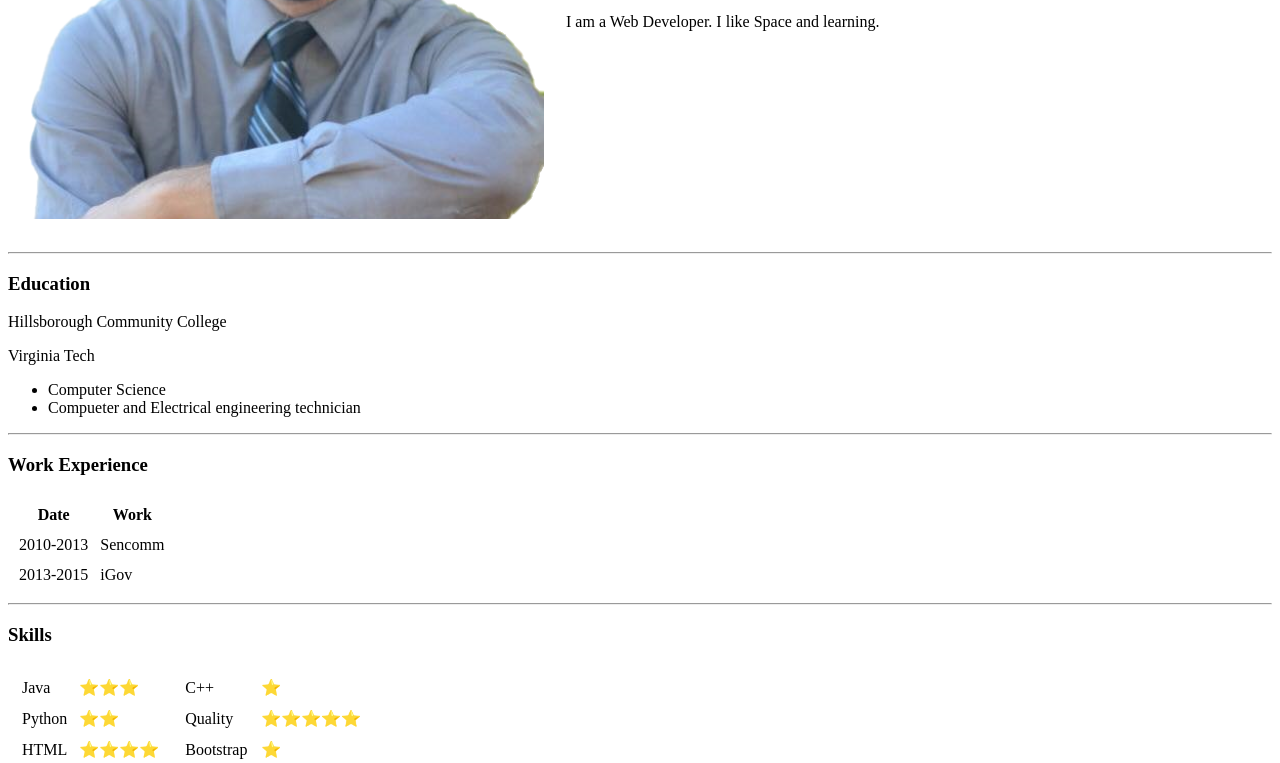
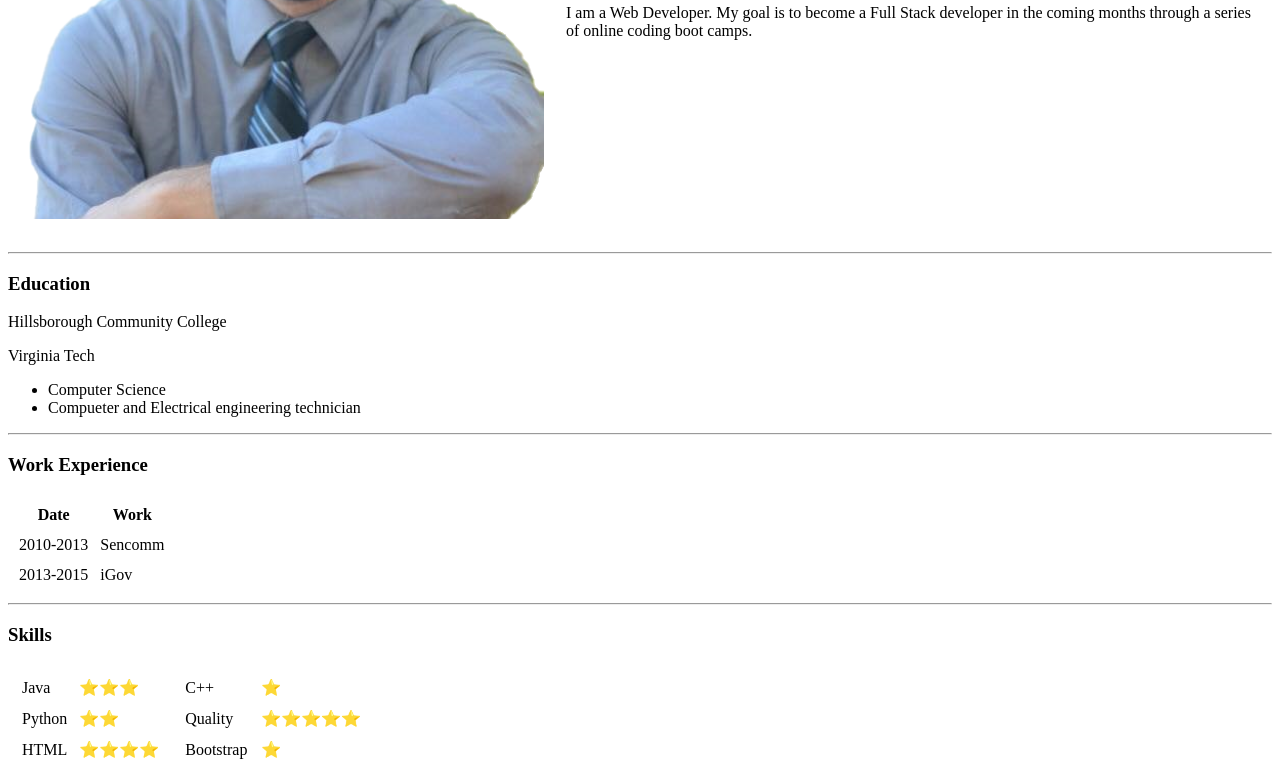
Before and after one commit to Micdro/cv, a plain HTML site: page index.html in a window 1280 px wide. Shown: the part 306-1069 px from the top of the page. Drawn offline with Linux system fonts and the light colour scheme.

Commit message:
Updated about me.

```diff
--- a/index.html
+++ b/index.html
@@ -13,7 +13,7 @@
         <td>
           <h1> Michael Drougas </h1>
           <p><em>Programmer</em></p>
-        <p>I am a Web Developer. I like Space and learning.</p></td>
+        <p>I am a Web Developer. My goal is to become a Full Stack developer in the coming months through a series of online coding boot camps.</p></td>
       </tr>
     </table>
 
```
